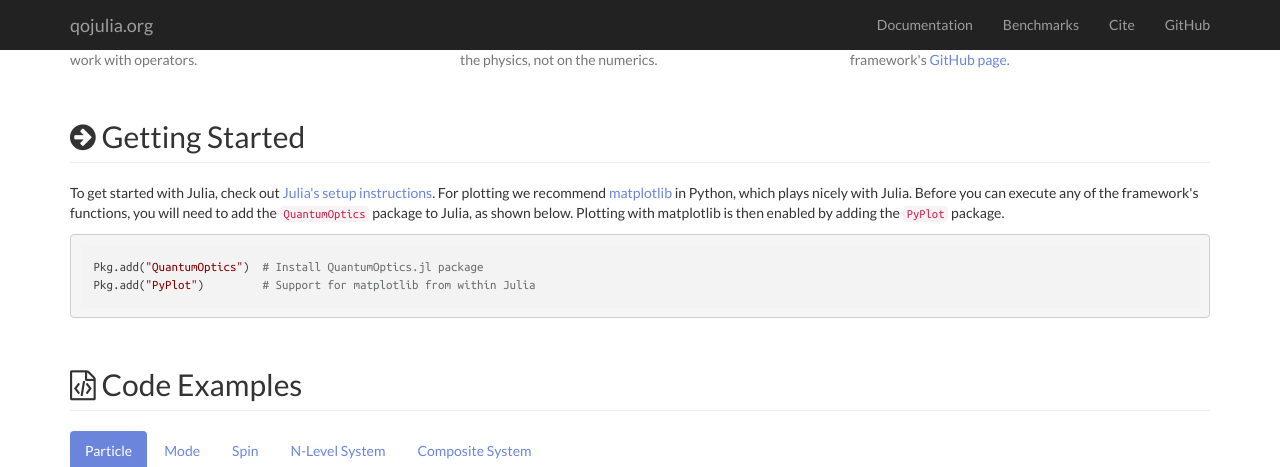
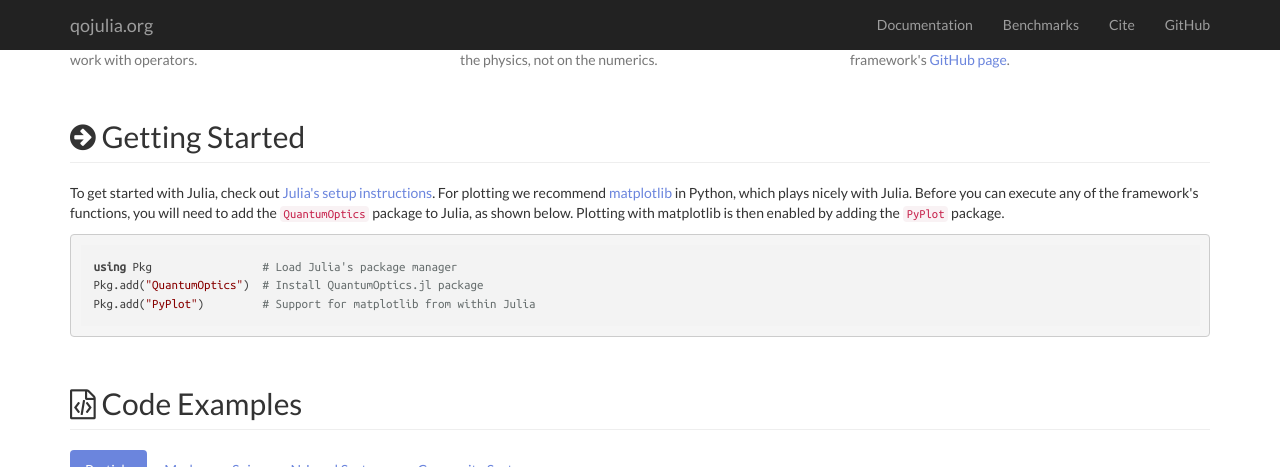
Before and after one commit to qojulia/QuantumOptics.jl-website, a Jekyll site: the page built from src/index.html, in a window 1280 px wide and 900 px high, scrolled down 719 px, cut to the strip 0-467 px from the top of the window. Built offline with Jekyll 4.4.1, drawn with Linux system fonts in a browser that asks for light colours; nearby versions of some CDN libraries.

Commit message:
add `using Pkg`

```diff
--- a/src/index.html
+++ b/src/index.html
@@ -61,7 +61,8 @@ layout: default
 
                 <p>To get started with Julia, check out <a href="https://docs.julialang.org/en/stable/manual/getting-started/">Julia's setup instructions</a>. For plotting we recommend <a href="https://matplotlib.org">matplotlib</a> in Python, which plays nicely with Julia. Before you can execute any of the framework's functions, you will need to add the <code>QuantumOptics</code> package to Julia, as shown below. Plotting with matplotlib is then enabled by adding the <code>PyPlot</code> package.</p>
 
-                <pre><code class="language-julia">Pkg.add("QuantumOptics")  # Install QuantumOptics.jl package
+                <pre><code class="language-julia">using Pkg                 # Load Julia's package manager
+Pkg.add("QuantumOptics")  # Install QuantumOptics.jl package
 Pkg.add("PyPlot")	  # Support for matplotlib from within Julia</code></pre>
             </div>
         </div>
```
